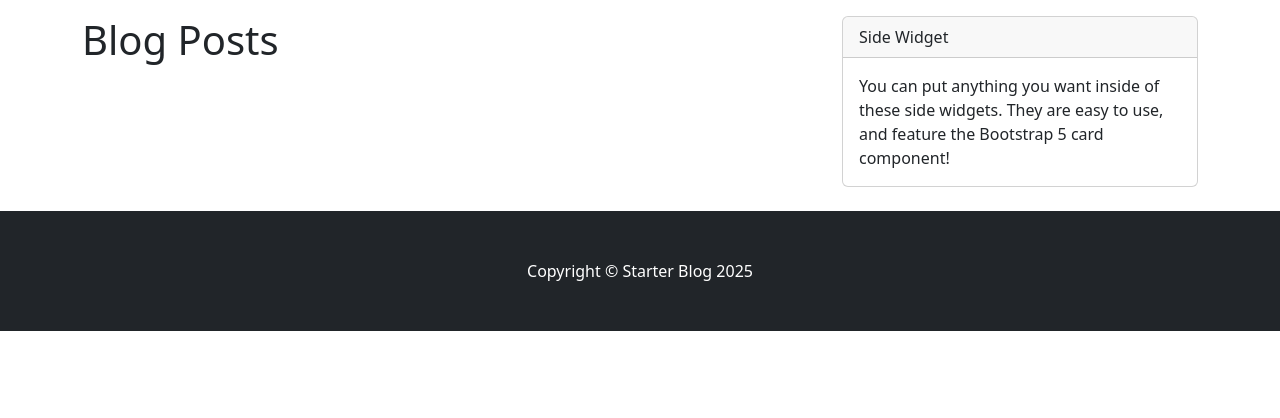
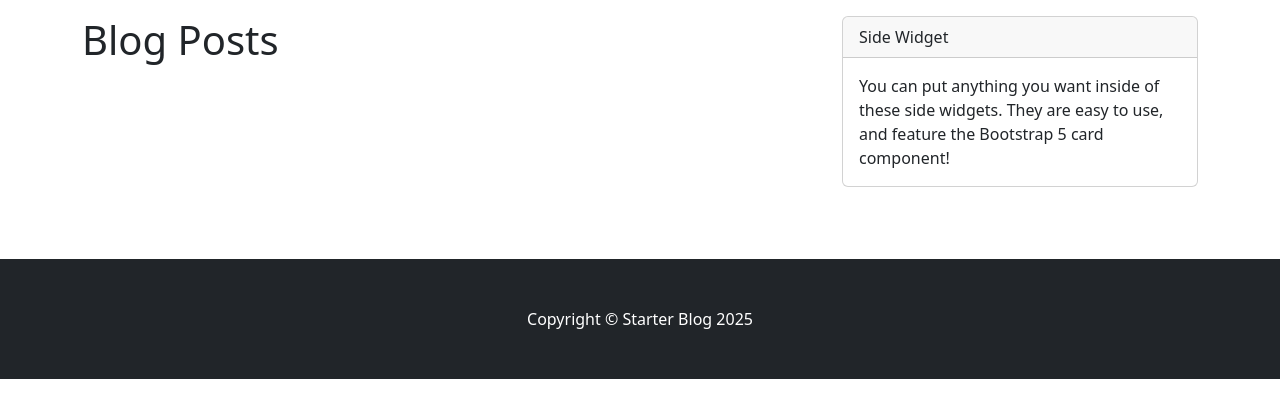
Before and after one commit to johnclamy/blogwebsiteproject, a Django app: page /blog/ in a window 1280 px wide. Shown: the part 56-474 px from the top of the page. Run offline with Django 5.2, Linux system fonts and the light colour scheme; data that the repository does not hold is empty.

Commit message:
set a margin between main content and footer

```diff
--- a/website/blog/templates/blog/base.html
+++ b/website/blog/templates/blog/base.html
@@ -26,7 +26,7 @@
 
         <!-- Page content -->
         <div class="container">
-            <div class="row mt-3">
+            <div class="row mt-3 mb-5">
                 <!-- Blog entries-->
                 <main class="col-md-8">
                     {% block content %}{% endblock content %}
```
